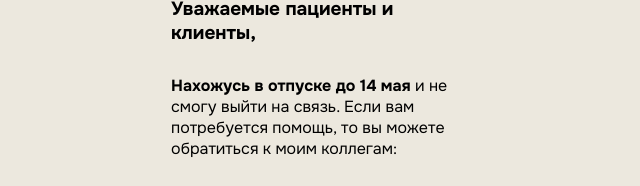
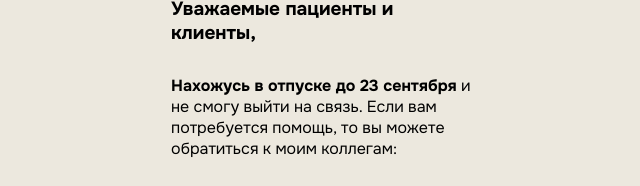
Before and after one commit to MessaeX/vacation, a plain HTML site: page index.html in a window 1280 px wide. Shown: the part 291-477 px from the top of the page, 319-959 px from the left. Drawn offline with Linux system fonts and the light colour scheme.

Commit message:
Update index.html

```diff
--- a/index.html
+++ b/index.html
@@ -47,7 +47,7 @@
   <div class="whole-container">
 <div class="photo-div"><img class="photo" src="myProPhoto.png" alt="My Photo"></div>
 <div class="heading">Уважаемые пациенты и клиенты,</div>
-<div style="padding-bottom: 30px;"><b>Нахожусь в отпуске до 14 мая</b> и не смогу выйти на связь. Если вам потребуется помощь, то вы можете обратиться к моим коллегам:</div>
+<div style="padding-bottom: 30px;"><b>Нахожусь в отпуске до 23 сентября</b> и не смогу выйти на связь. Если вам потребуется помощь, то вы можете обратиться к моим коллегам:</div>
 <div><b>Кучеров Марк Геннадьевич</b> (психиатр, психотерапевт): <br><u>+7 (960) 277-12-77</u><br><br>
   <b>Аболмасов Владислав Олегович</b> (психиатр-нарколог, психотерапевт): <br><u>+7 (995) 606-43-13</u>
   <div style="padding-top: 10px;">
```
